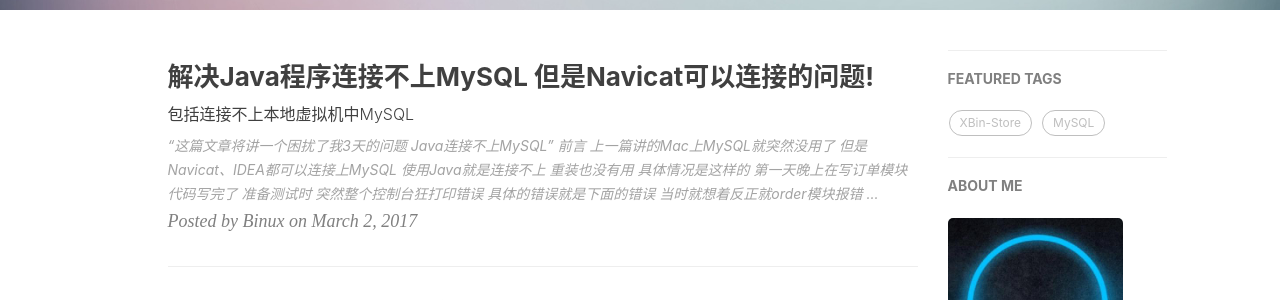
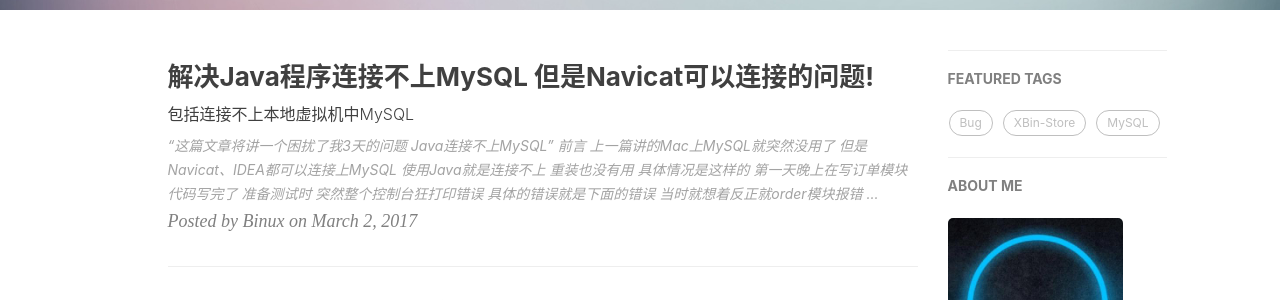
Before and after one commit to xubinux/xubinux.github.io, a Jekyll site: the page built from index.html, in a window 1280 px wide. Shown: the part 408-708 px from the top of the page. Built offline with Jekyll 4.4.1, drawn with Linux system fonts in a browser that asks for light colours; nearby versions of some CDN libraries; the list of posts is cut into pages by our own code; comment, search, counter and statistics services are not loaded.

Commit message:
修改tag

```diff
--- a/_posts/2017-03-02-Mac-MySQL-Error.markdown
+++ b/_posts/2017-03-02-Mac-MySQL-Error.markdown
@@ -8,7 +8,7 @@
 catalog: true
 tags:
     - MySQL
-    - Error
+    - Bug
 ---
 
 > “这篇文章将讲一个困扰了我3天的问题 Java连接不上MySQL”
```
